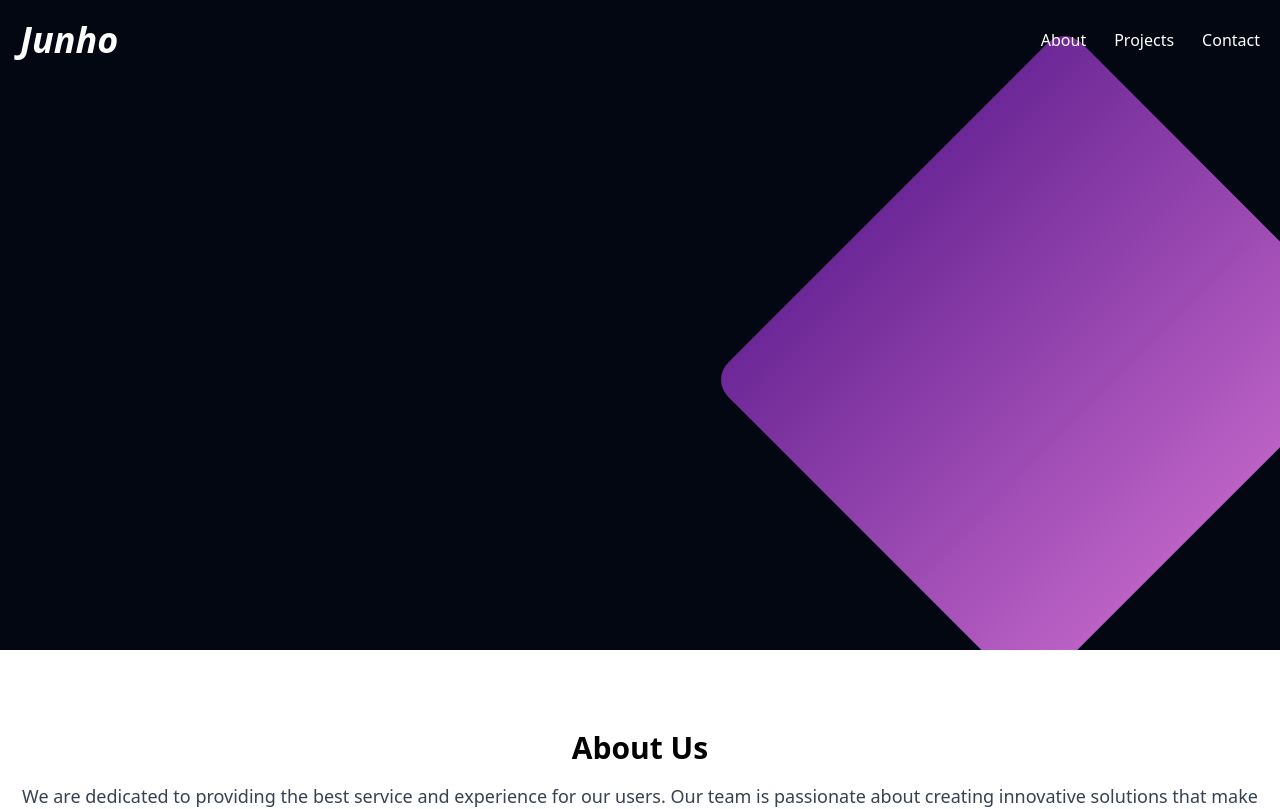
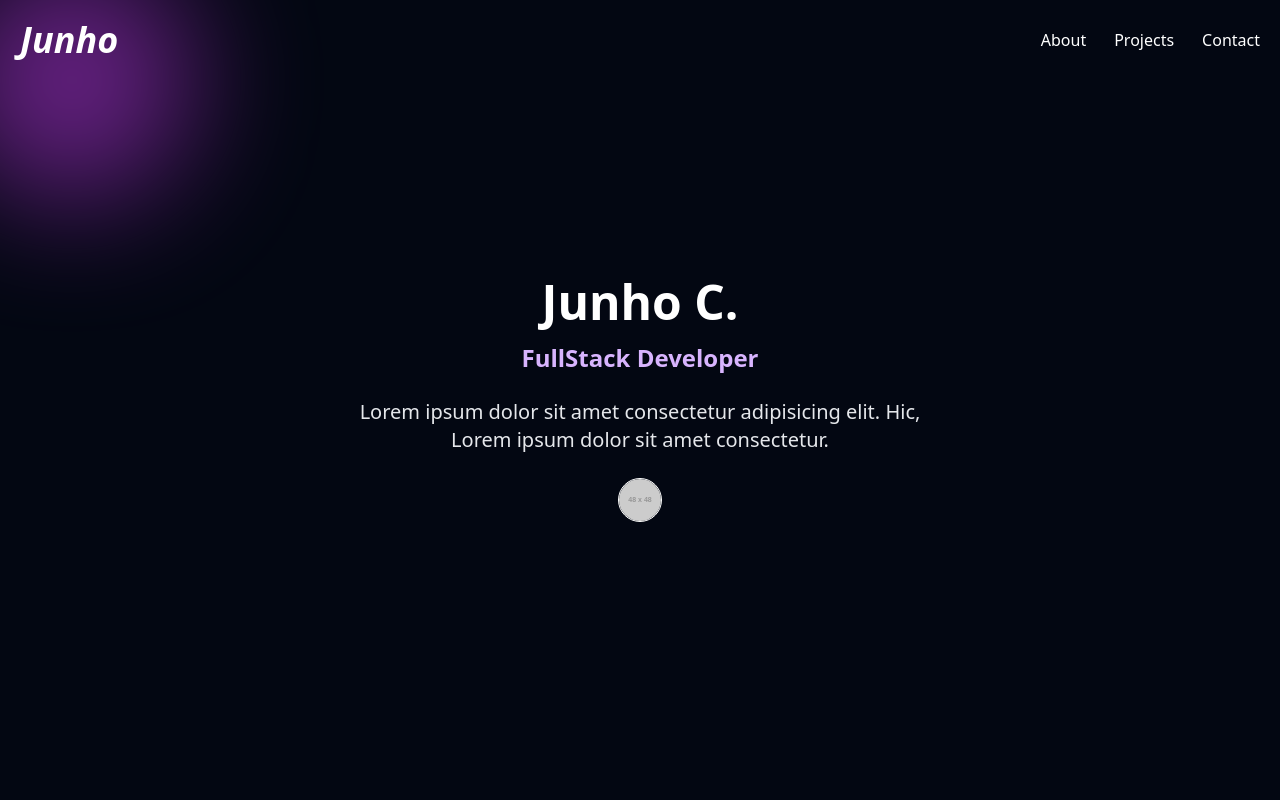
Before and after one commit to JunhoRS/my-portfolio, a React (Vite) app: page / in a window 1280 px wide. Shown: the top 809 px of the page. Built offline with nearby package versions, Linux system fonts and the light colour scheme.

Commit message:
Modificando el Hero para estar con mas informacion

```diff
--- a/src/components/Hero.jsx
+++ b/src/components/Hero.jsx
@@ -3,12 +3,33 @@ import Navbar from "./Navbar";
 
 export default function Hero() {
   return (
-    <div className="relative overflow-hidden min-h-[550px] sm:min-h-[650px] flex flex-col items-center">
-      <div
-        className="h-[500px] w-[450px] bg-gradient-to-r from-[#6d2897] to-[#bb61c5] absolute
-        transform rotate-45 z-0 right-2 top-28 rounded-3xl"
-      ></div>
+    <section className="relative min-h-screen flex flex-col items-center justify-center text-center px-4">
+      {/* Circulo decorativo de fondo */}
       <Navbar />
-    </div>
+      <div className="absolute -top-10 -left-12 w-60 h-60 bg-[#cd3cf5] rounded-full blur-3xl opacity-50 z-0" />
+
+      {/* Contenido */}
+      <header className="relative z-10">
+        <h1 className="text-4xl md:text-5xl font-bold text-white mb-4">Junho C.</h1>
+        <h2 className="text-xl md:text-2xl font-bold text-purple-300 mb-6">
+          FullStack Developer
+        </h2>
+        <p className="text-lg md:text-xl text-gray-200 max-w-xl mx-auto mb-6">
+          Lorem ipsum dolor sit amet consectetur adipisicing elit. Hic, Lorem ipsum dolor sit amet consectetur.
+        </p>
+
+        {/* Iconos o enlaces sociales */}
+        <div className="flex items-center justify-center space-x-4">
+          <a href="#">
+            <img
+              className="w-11 h-11 rounded-full border border-white hover:scale-105 transition-transform"
+              src="https://via.placeholder.com/48"
+              alt="Social"
+            />
+          </a>
+          {/* Puedes duplicar esto para más iconos */}
+        </div>
+      </header>
+    </section>
   );
 }
--- a/src/components/Navbar.jsx
+++ b/src/components/Navbar.jsx
@@ -12,7 +12,7 @@ export default function Navbar() {
 
 
   return (
-    <header className="fixed top-0 left-0 w-full z-20 text-white" data-aos="fade-up">
+    <header className="fixed top-0 left-0 w-full z-20 text-white" data-aos="fade-up" data-aos-duration="300">
       <div className="container mx-auto flex items-center justify-between p-5">
         {/* LOGO */}
         <a className="text-4xl font-bold italic text-white" href="#">
@@ -38,6 +38,7 @@ export default function Navbar() {
           <a href="#contact" className="hover:text-purple-300">Contact</a>
         </nav>
       </div>
+      {/* Mobile Navigation */}
     </header>
   );
 }
```
